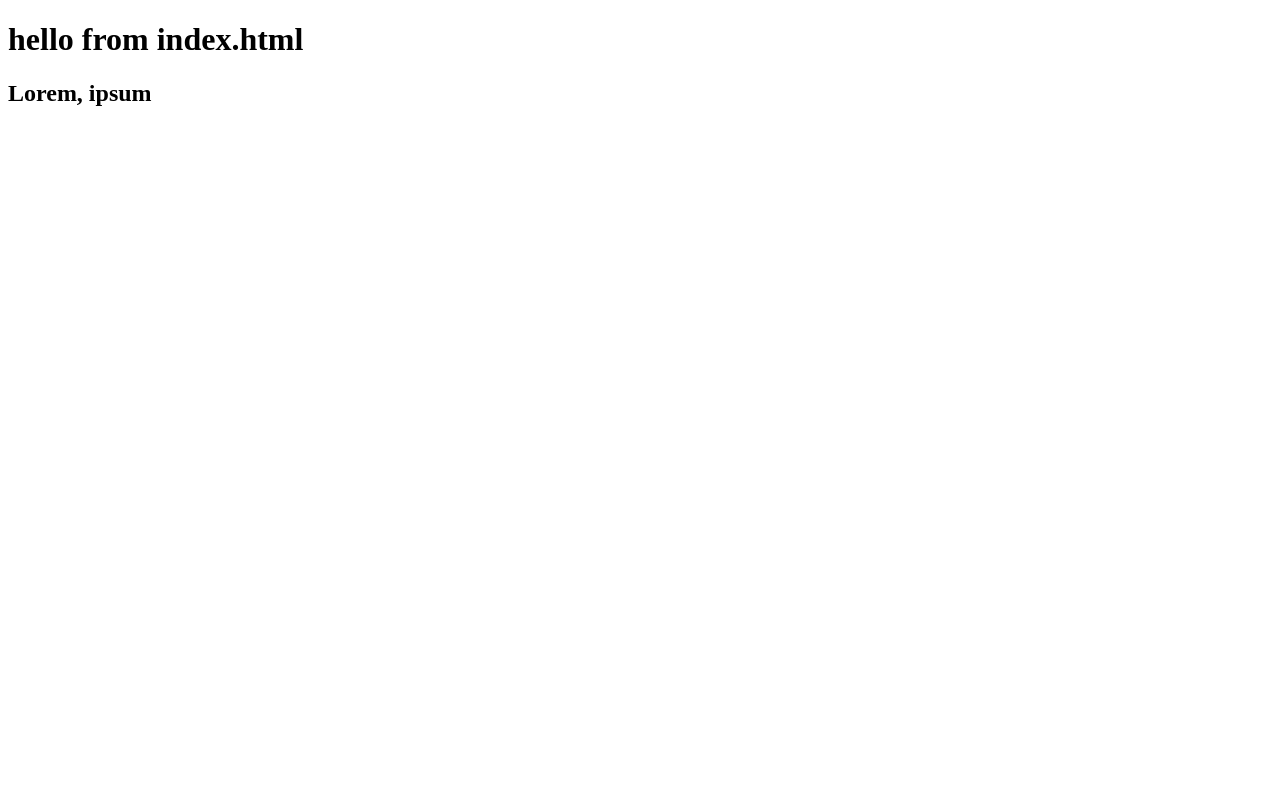
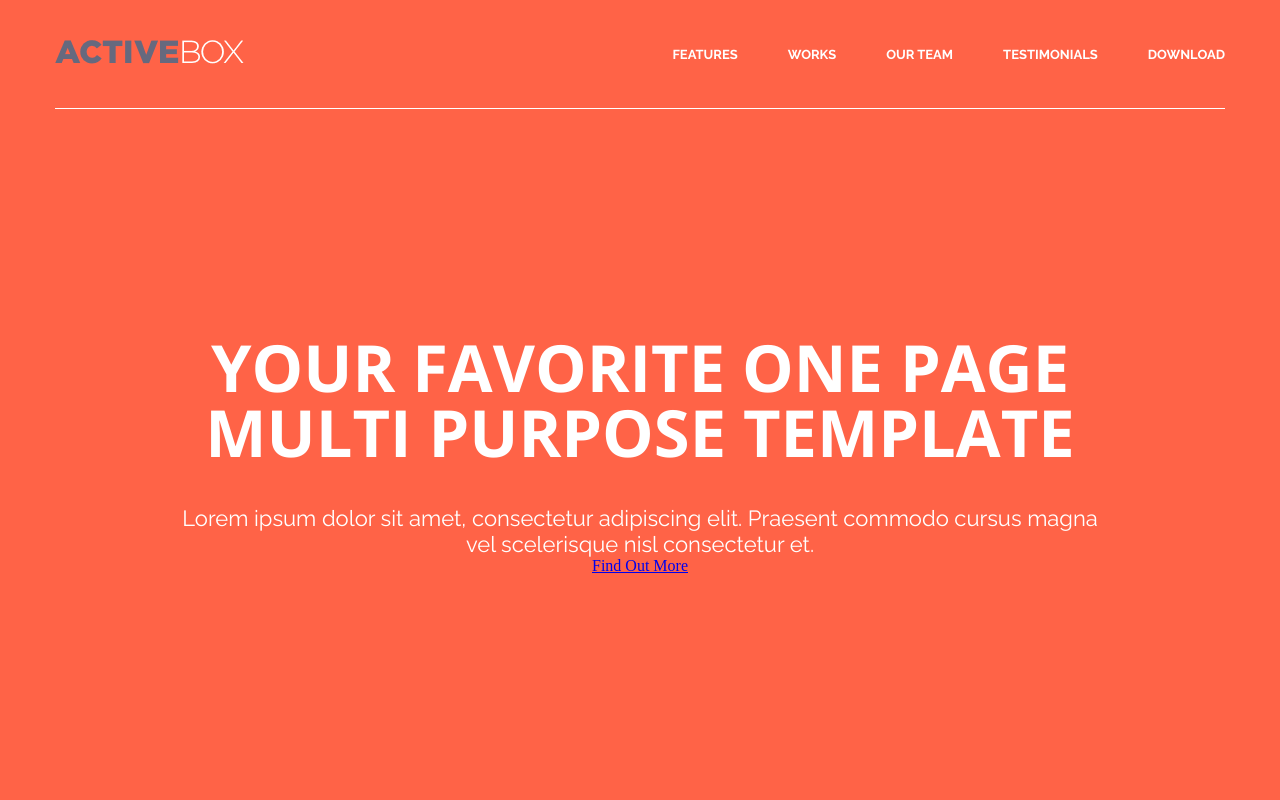
Before and after one commit to wwwax/activebox, a plain HTML site: page src/index.html in a window 1280 px wide. Drawn offline with nearby package versions, Linux system fonts and the light colour scheme.

Commit message:
intro_text

```diff
--- /dev/null
+++ b/src/assets/css/main.css
@@ -0,0 +1,84 @@
+/* common */
+
+* {
+    margin: 0;
+    padding: 0;
+    box-sizing: border-box;
+}
+
+.container {
+    margin: 0 auto;
+    width: 1170px;
+}
+
+/* header */
+
+.header_inner {
+    padding: 40px 0;
+    display: flex;
+    justify-content: space-between;
+    align-items: center;
+    border-bottom: 1px solid #fff;
+}
+
+/* menu */
+
+.menu {
+    display: flex;
+    align-items: center;
+}
+
+.menu_item {
+    margin-left: 50px;
+}
+
+.menu_item:hover .menu_link {
+    color: #e84545;
+}
+
+.menu_link {
+    font-family: 'Raleway', sans-serif;
+    font-size: 13px;
+    font-weight: 700;
+    text-transform: uppercase;
+    text-decoration: none;
+    color: #ffffff;
+    transition: color 0.2s linear;
+}
+
+/* intro */
+
+.intro {
+    height: 100vh;
+    display: flex;
+    flex-direction: column;
+    align-items: center;
+    background-color: tomato;
+}
+
+.intro_inner {
+    width: 920px;
+    flex: 1;
+    display: flex;
+    flex-direction: column;
+    align-items: center;
+    justify-content: center;
+    text-align: center;
+}
+
+.intro_title {
+    margin-bottom: 40px;
+    font-family: 'Open Sans', sans-serif;
+    font-size: 65px;
+    font-weight: 700;
+    text-transform: uppercase;
+    line-height: 1;
+    color: #ffffff;
+}
+
+.intro_text {
+    font-family: 'Raleway', sans-serif;
+    font-size: 22px;
+    font-weight: 400;
+    color: #ffffff;
+}
--- a/src/index.html
+++ b/src/index.html
@@ -3,11 +3,68 @@
     <head>
         <meta charset="UTF-8" />
         <meta name="viewport" content="width=device-width, initial-scale=1.0" />
+        <link
+            href="https://fonts.googleapis.com/css2?family=Open+Sans:wght@700&family=Raleway:wght@400;600;700&display=swap"
+            rel="stylesheet"
+        />
+        <link rel="stylesheet" href="./assets/css/main.css" />
         <title>ActiveBox</title>
     </head>
 
     <body>
-        <h1>hello from index.html</h1>
-        <h2>Lorem, ipsum <dolor class=""></dolor></h2>
+        <!-- intro -->
+        <div class="intro">
+            <!-- header -->
+            <div class="header">
+                <div class="container">
+                    <div class="header_inner">
+                        <!-- logo -->
+                        <a class="logo" href="#">
+                            <img
+                                class="logo_image"
+                                src="./assets/img/logo.png"
+                                alt="site-logo"
+                            />
+                        </a>
+                        <!-- menu -->
+                        <div class="menu">
+                            <!-- menu_item -->
+                            <div class="menu_item">
+                                <a class="menu_link" href="#">Features</a>
+                            </div>
+                            <!-- menu_item -->
+                            <div class="menu_item">
+                                <a class="menu_link" href="#">Works</a>
+                            </div>
+                            <!-- menu_item -->
+                            <div class="menu_item">
+                                <a class="menu_link" href="#">Our Team</a>
+                            </div>
+                            <!-- menu_item -->
+                            <div class="menu_item">
+                                <a class="menu_link" href="#">Testimonials</a>
+                            </div>
+                            <!-- menu_item -->
+                            <div class="menu_item">
+                                <a class="menu_link" href="#">Download</a>
+                            </div>
+                        </div>
+                    </div>
+                </div>
+            </div>
+
+            <!-- intro_inner -->
+            <div class="intro_inner">
+                <div class="intro_title">
+                    Your Favorite One Page Multi Purpose Template
+                </div>
+                <div class="intro_text">
+                    Lorem ipsum dolor sit amet, consectetur adipiscing elit. Praesent
+                    commodo cursus magna vel scelerisque nisl consectetur et.
+                </div>
+                <!-- btn -->
+                <a class="btn" href="#">Find Out More</a>
+            </div>
+        </div>
     </body>
 </html>
```
Also changed, not shown: src/assets/img/bg/bg.jpg (added), src/assets/img/logo.png (added), 1 other file.
